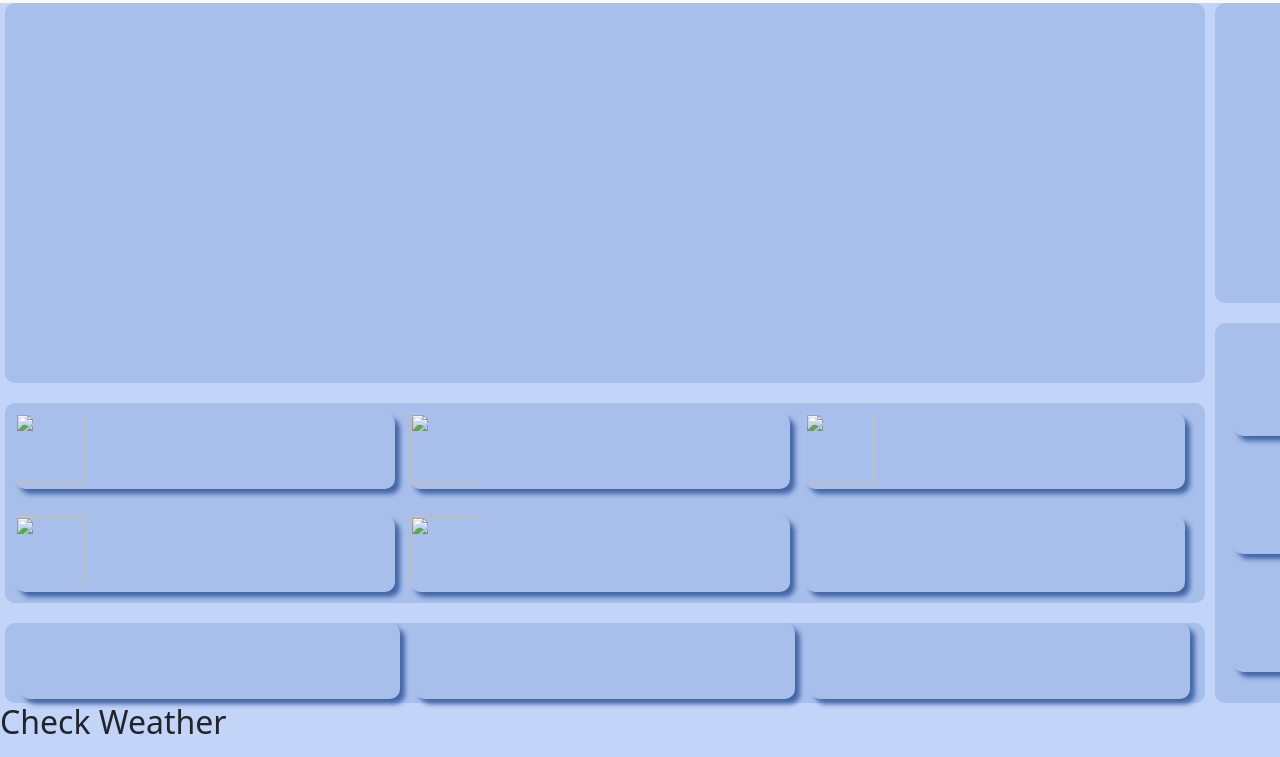
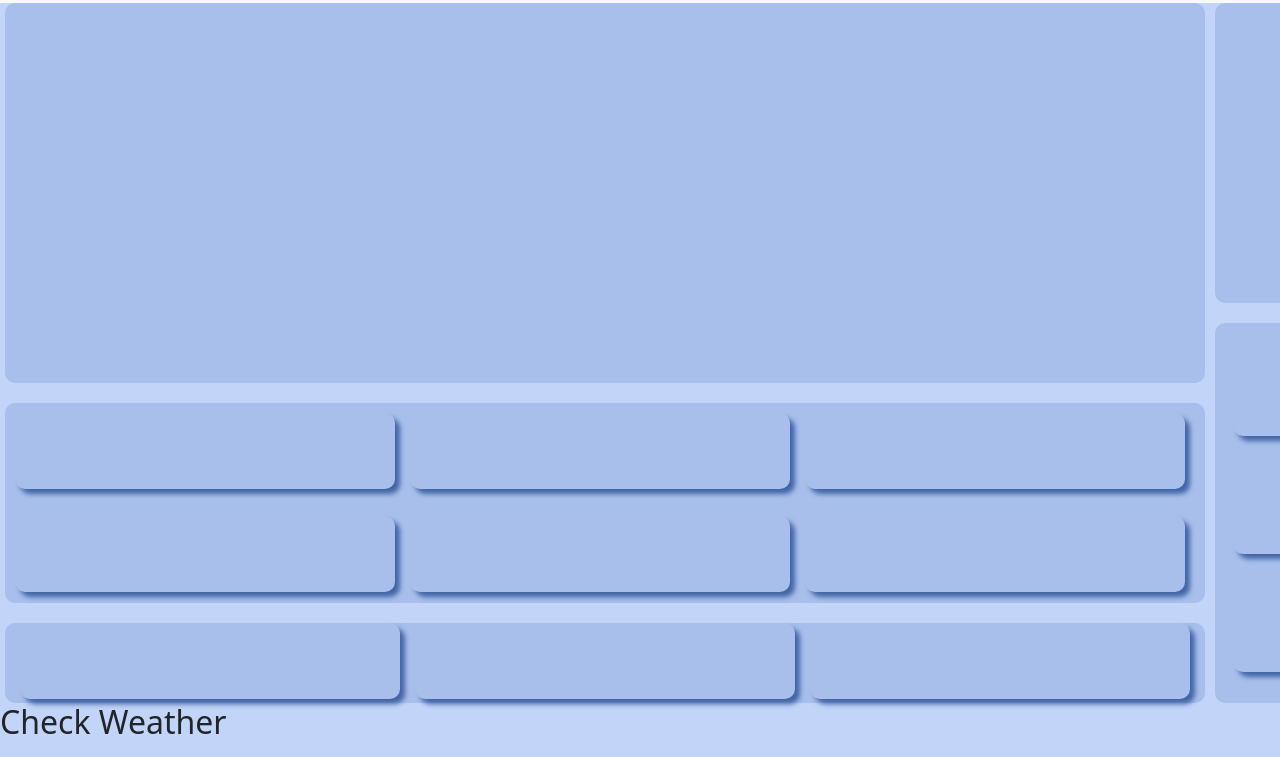
Before and after one commit to MondliWentandane/Weather-App, a website: page index.html in a window 1280 px wide. Shown: the part 73-830 px from the top of the page. Drawn offline with nearby package versions, Linux system fonts and the light colour scheme.

Commit message:
Update index.html

```diff
--- a/index.html
+++ b/index.html
@@ -28,11 +28,11 @@
                 <div id="dateTime"></div>
             </div>
             <div id="smallCards">
-                <div id="feelsLike"><img src= alt=""></div>
-                <div id="description"><img src= alt=""></div>
-                <div id="maxTemp"><img src= alt=""></div>
-                <div id="humidity"><img src= alt=""></div>
-                <div id="seaLevel"><img src= alt=""></div>
+                <div id="feelsLike"></div>
+                <div id="description"></div>
+                <div id="maxTemp"></div>
+                <div id="humidity"></div>
+                <div id="seaLevel"></div>
                 <div id="wind"></div>
             </div>
             <div id="otherDaysCards">
@@ -66,4 +66,5 @@
   <script src="https://cdn.jsdelivr.net/npm/@popperjs/core@2.11.8/dist/umd/popper.min.js" integrity="sha384-I7E8VVD/ismYTF4hNIPjVp/Zjvgyol6VFvRkX/vR+Vc4jQkC+hVqc2pM8ODewa9r" crossorigin="anonymous"></script>
   <script src="https://cdn.jsdelivr.net/npm/bootstrap@5.3.7/dist/js/bootstrap.min.js" integrity="sha384-7qAoOXltbVP82dhxHAUje59V5r2YsVfBafyUDxEdApLPmcdhBPg1DKg1ERo0BZlK" crossorigin="anonymous"></script>
 </body>
+
 </html>
```
